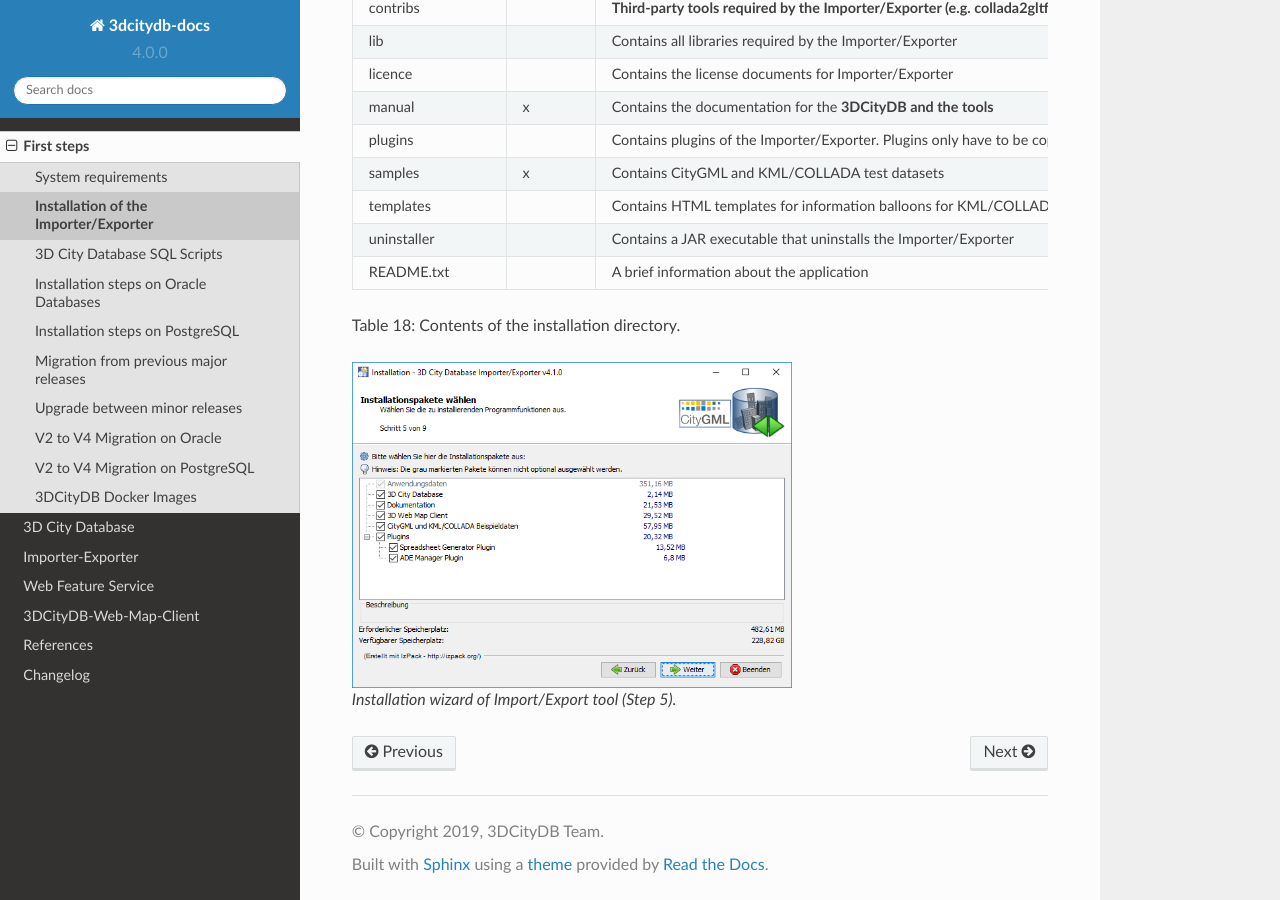
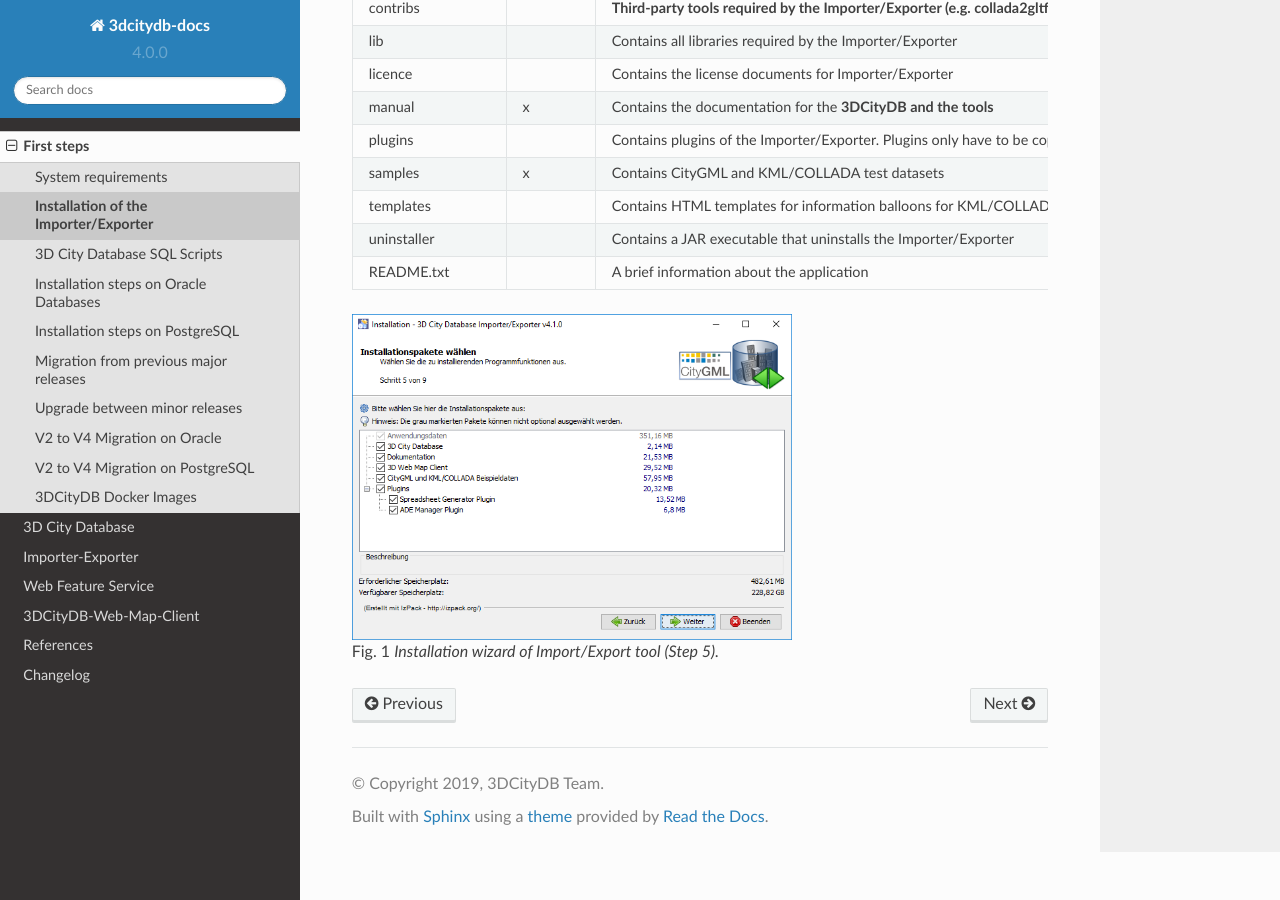
Before and after one commit to 3dcitydb/3dcitydb-docs, a Sphinx documentation site: the page built from source/intro/install-impexp.rst, in a window 1280 px wide and 900 px high, scrolled down 1154 px. Built offline with Sphinx 7.4.7 and the Read the Docs theme 2.0.0, drawn with Linux system fonts in a browser that asks for light colours; pages that are not in the unit, such as notebooks, are missing from menus.

Commit message:
fix conf.py and update install-impexp

```diff
--- a/source/conf.py
+++ b/source/conf.py
@@ -345,6 +345,4 @@
 # Example configuration for intersphinx: refer to the Python standard library.
 intersphinx_mapping = {'https://docs.python.org/': None}
 
-# numfig:
-numfig_number_figures = True
-numfig_figure_caption_prefix = "Figure"
+numfig = True
--- a/source/intro/install-impexp.rst
+++ b/source/intro/install-impexp.rst
@@ -46,6 +46,8 @@
 
 The installation directory contains the following subfolders:
 
+.. table:: Contents of the installation directory
+
 ================= ============ ==============================================================================================
 **Folder**        **Optional** **Explanation**
 3dcitydb          **x**        **Contains all SQL scripts and stored procedures for operating the 3DCityDB**
@@ -63,8 +65,6 @@
 README.txt                     A brief information about the application
 ================= ============ ==============================================================================================
 
-Table 18: Contents of the installation directory.
-
 .. |image57| figure:: ../media/image68.png
    :width: 4.58268in
    :height: 3.39205in
```
